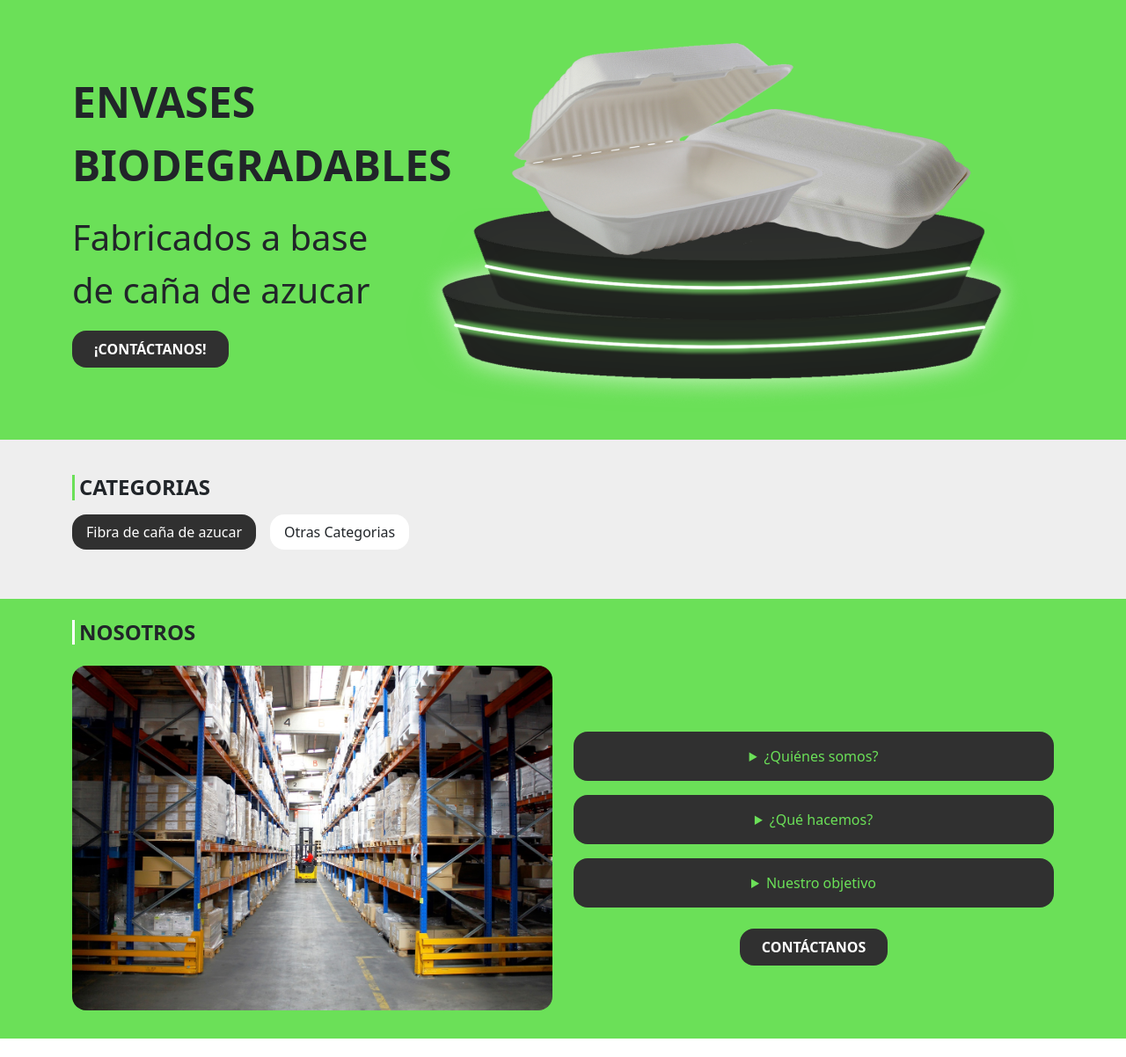
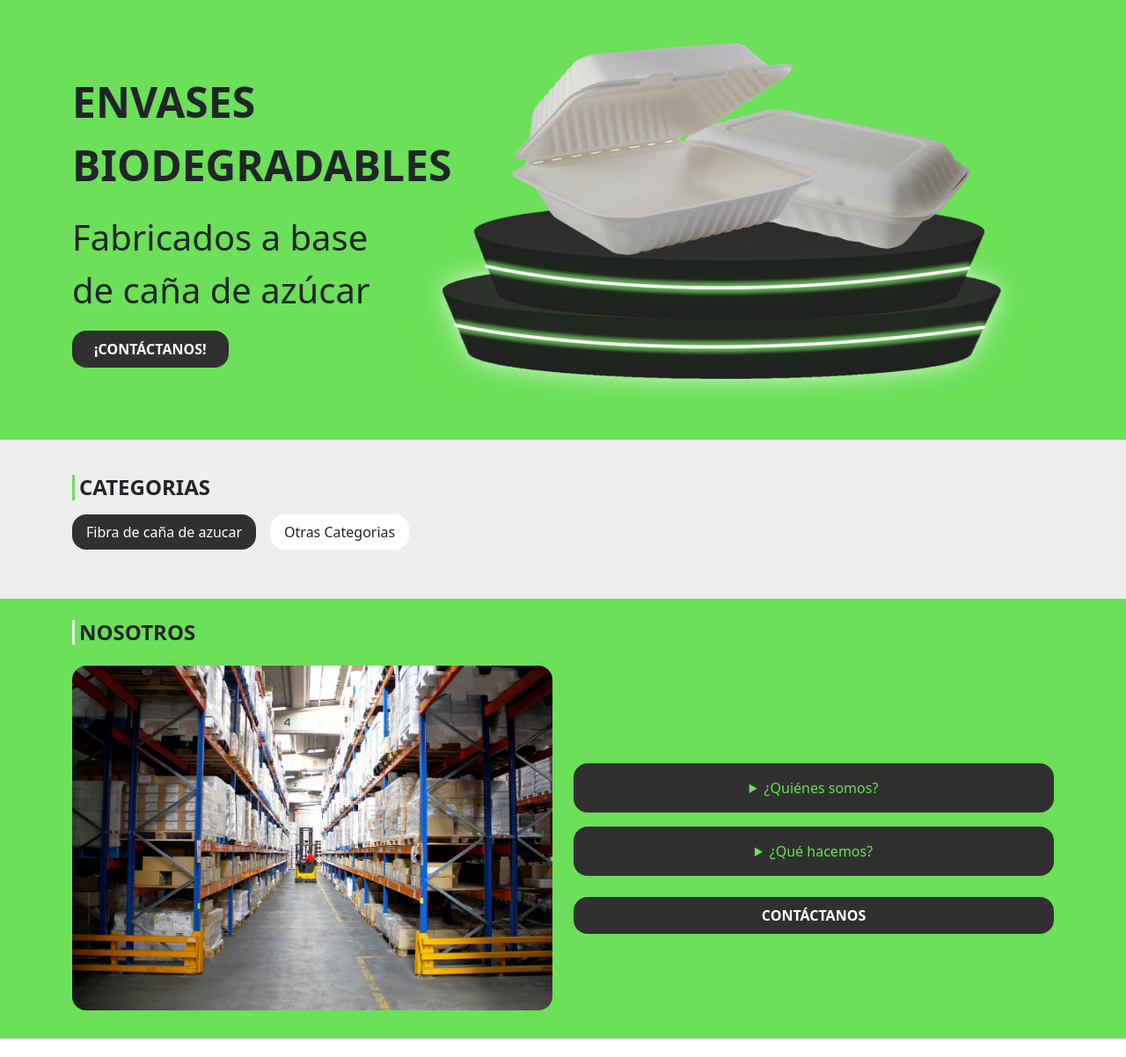
Before and after one commit to Nelson-Choque/web_biodegradable, a website: page index.html in a window 1280 px wide. Shown: the part 63-1265 px from the top of the page at 88% size. Drawn offline with nearby package versions, Linux system fonts and the light colour scheme.

Commit message:
arreglando detalles 2

```diff
--- a/index.html
+++ b/index.html
@@ -86,7 +86,7 @@
                     class="header__information col-12 col-md-4 order-md-1 d-flex flex-column justify-content-md-center">
 
                     <p class="header__title">ENVASES BIODEGRADABLES</p>
-                    <p class="p header__subtitle">Fabricados a base de caña de azucar</p>
+                    <p class="p header__subtitle">Fabricados a base de caña de azúcar</p>
 
                     <a href="#contacto" class="btn btn-color-primary mx-md-0 align-self-md-start ">¡CONTÁCTANOS!</a>
 
@@ -172,14 +172,14 @@
                             <p class="nosotros__item__description">Nos dedicamos a la importación y distribución  de envases ecoamigables a nivel nacional.</p>
                         </details>
 
-                        <details class="nosotros__item">
+                        <!-- <details class="nosotros__item">
                             <summary class="nosotros__item__title">Nuestro objetivo</summary>
                             <p class="nosotros__item__description">Epcot is a theme park at Walt Disney World Resort
                                 featuring exciting attractions, international pavilions, award-winning fireworks and
                                 seasonal special events.</p>
-                        </details>
+                        </details> -->
 
-                        <button class="btn btn-color-primary section-nosotros__button ">Contáctanos</button>
+                        <a href="#contacto" class="btn btn-color-primary section-nosotros__button ">Contáctanos</a>
 
                     </div>
 
```
